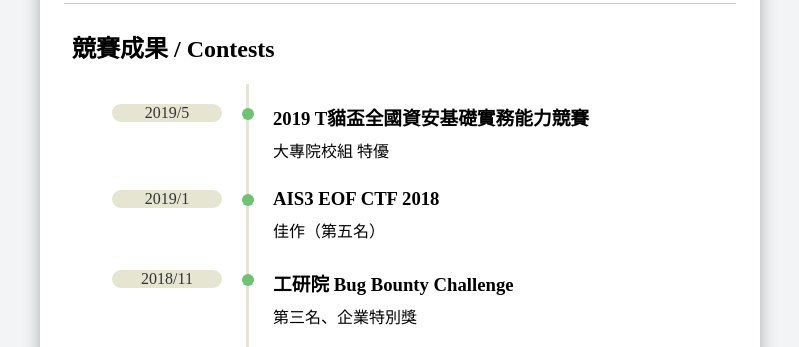
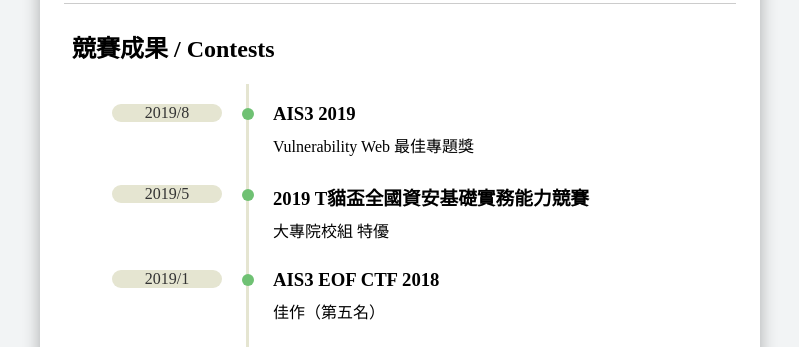
Before and after one commit to splitline/me, a plain HTML site: page index.html in a window 1280 px wide. Shown: the part 401-748 px from the top of the page, without its empty margins (240-1039 px from the left). Drawn offline with Linux system fonts and the light colour scheme; a script that the page names is missing.

Commit message:
AIS3 2019

```diff
--- a/index.html
+++ b/index.html
@@ -46,6 +46,13 @@
         <div class="content" id="contests">
             <h2>競賽成果 / Contests</h2>
             <ul class="timeline">
+                <li>
+                    <p class="timeline-date">2019/8</p>
+                    <div class="timeline-content">
+                        <h3>AIS3 2019 </h3>
+                        <p>Vulnerability Web 最佳專題獎</p>
+                    </div>
+                </li>
                 <li>
                     <p class="timeline-date">2019/5</p>
                     <div class="timeline-content">
```
